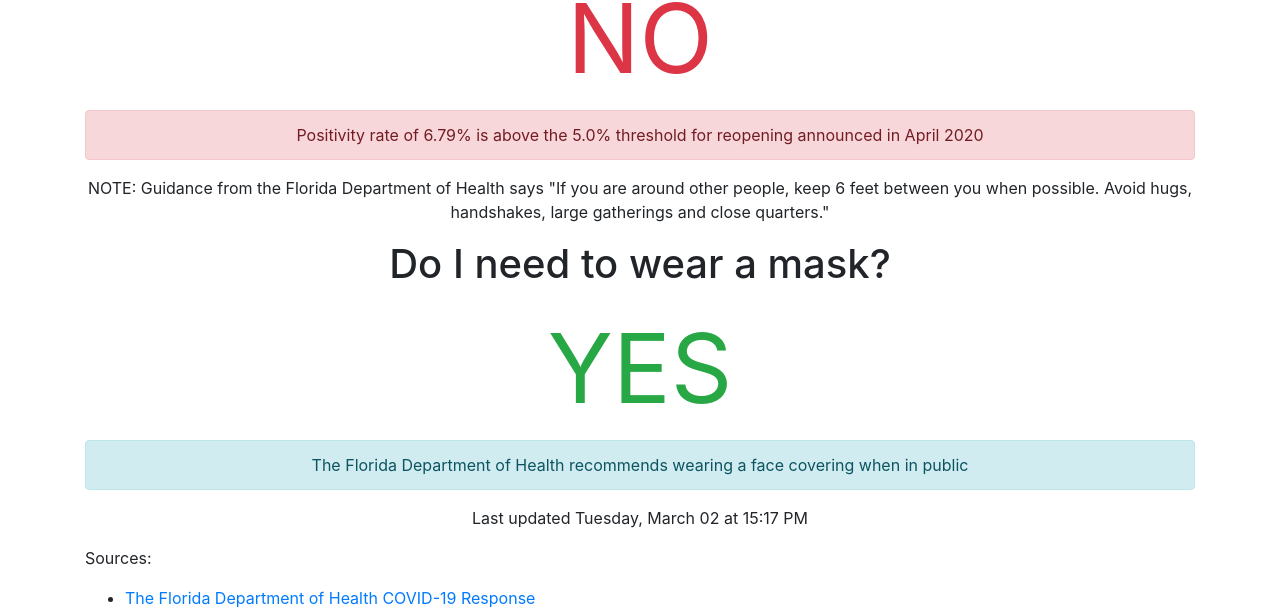
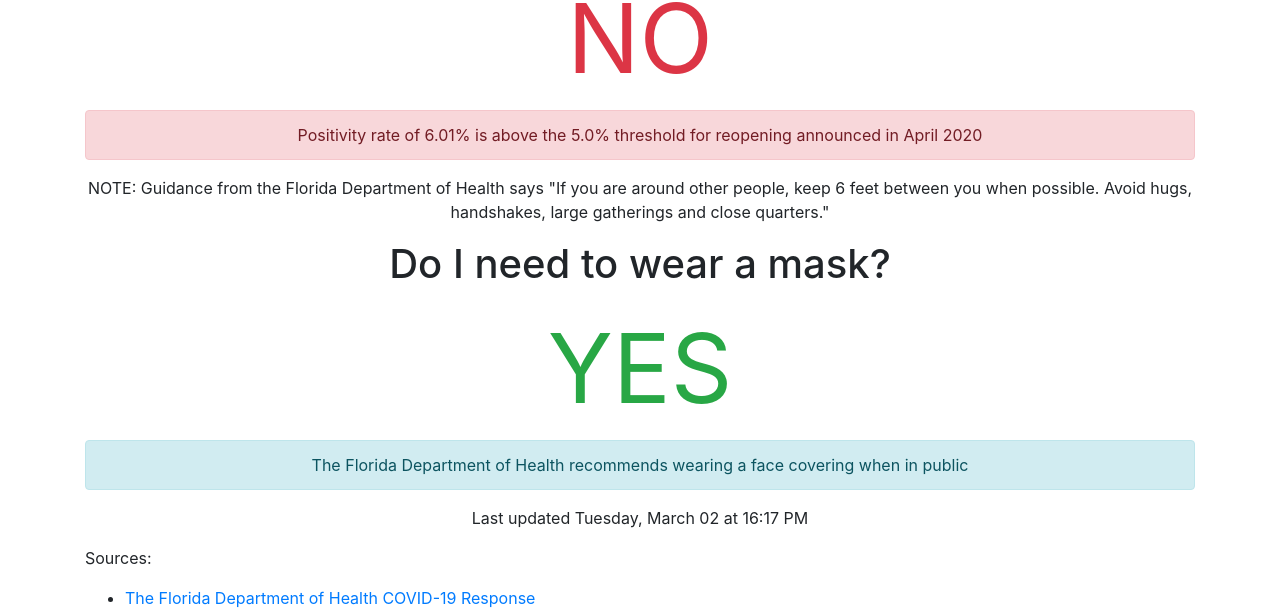
Before and after one commit to thinkjson/timeforchurch, a Jekyll site: the page built from index.md, in a window 1280 px wide. Shown: the part 138-751 px from the top of the page. Built offline with Jekyll 4.4.1, drawn with Linux system fonts in a browser that asks for light colours; our own code applies the rules of GitHub Pages for plain Markdown files.

Commit message:
Updating data

```diff
--- a/_includes/data.html
+++ b/_includes/data.html
@@ -1,7 +1,7 @@
 
     <h1>Is it safe to return to church?</h1>
     <div class="outcome text-danger">NO</div>
-    <div class="alert alert-danger" role="alert">Positivity rate of 6.79% is above the 5.0% threshold for reopening announced in April 2020</div>
+    <div class="alert alert-danger" role="alert">Positivity rate of 6.01% is above the 5.0% threshold for reopening announced in April 2020</div>
 
 
     <p>NOTE: Guidance from the Florida Department of Health says "If you are around other people, keep 6 feet between you when possible. Avoid hugs, handshakes, large gatherings and close quarters."</p>
@@ -10,4 +10,4 @@
     <div class="outcome text-success">YES</div>
     <div class="alert alert-info" role="alert">The Florida Department of Health recommends wearing a face covering when in public</div>
 
-    <p>Last updated Tuesday, March 02 at 15:17 PM</p>
+    <p>Last updated Tuesday, March 02 at 16:17 PM</p>
```
